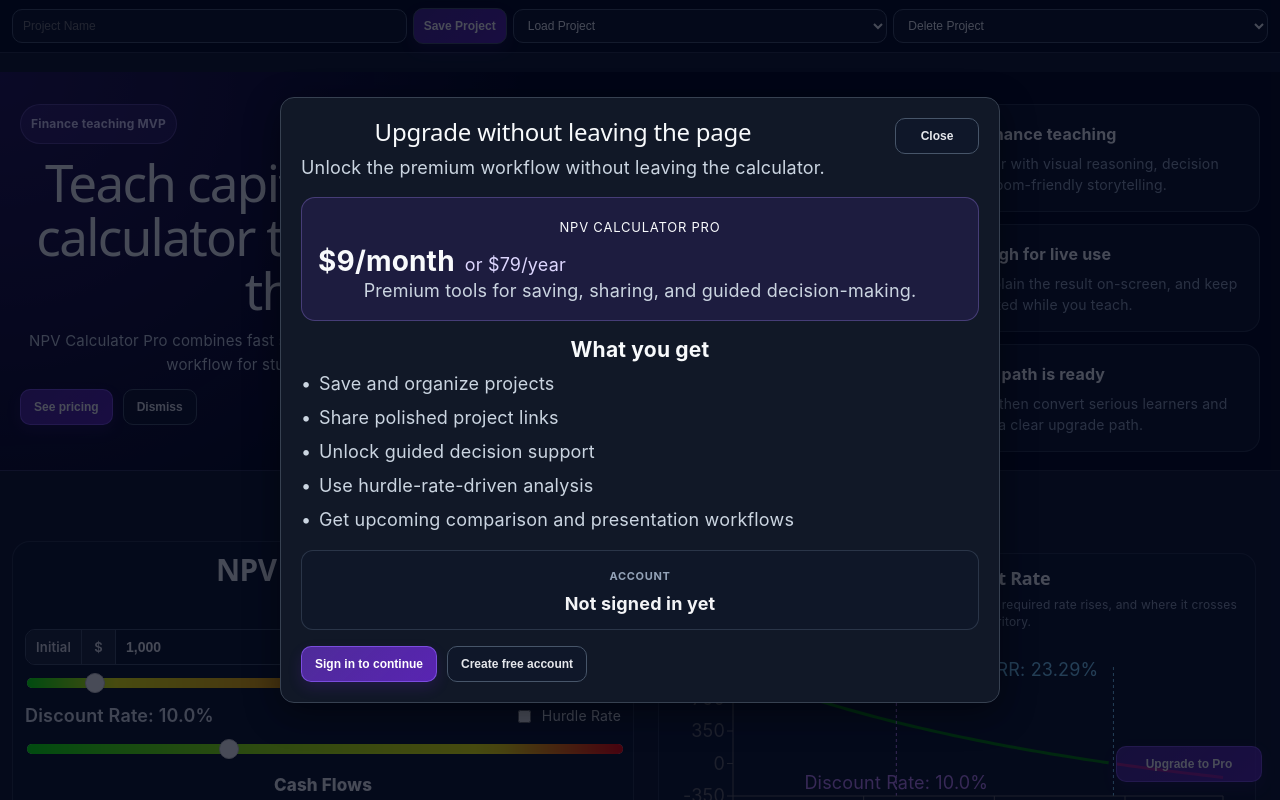
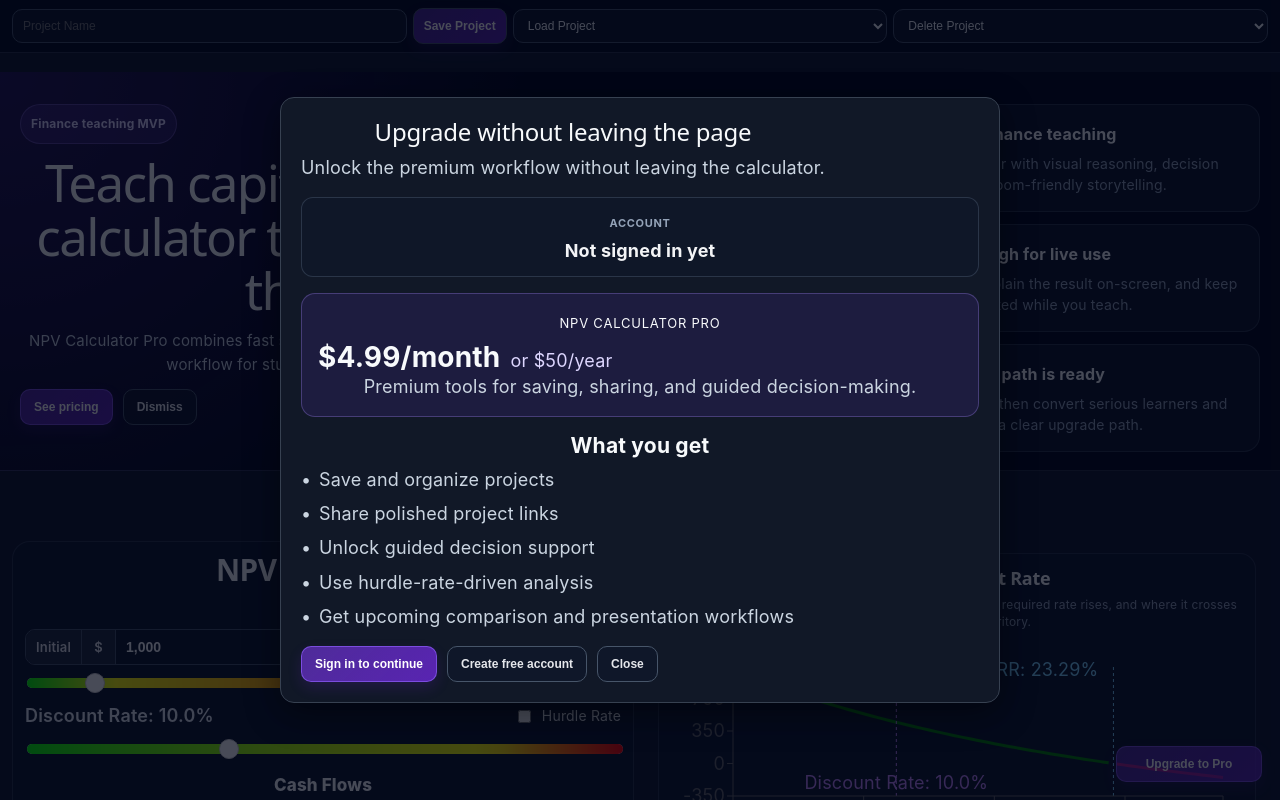
Before and after one commit to armstrma/npv-calculator, a React (Vite) app: page / in a window 1280 px wide. Both pictures are taken after a click on the button "See pricing". Shown: the top 800 px of the page. Built offline with nearby package versions, Linux system fonts and the light colour scheme.

Commit message:
Reorder upgrade modal content

```diff
--- a/src/App.jsx
+++ b/src/App.jsx
@@ -140,8 +140,8 @@ const productHighlights = [
 
 const pricingPlan = {
   name: 'NPV Calculator Pro',
-  price: '$9/month',
-  annual: '$79/year',
+  price: '$4.99/month',
+  annual: '$50/year',
   cta: 'Start checkout in app',
 };
 
@@ -212,9 +212,11 @@ const ProductModal = ({ open, onClose, title = 'Upgrade to Pro', isAuthenticated
               Unlock the premium workflow without leaving the calculator.
             </p>
           </div>
-          <button type="button" className="button-secondary upgrade-modal-close" onClick={onClose}>
-            Close
-          </button>
+        </div>
+
+        <div className="upgrade-account-state">
+          <span className="upgrade-account-label">Account</span>
+          <strong>{isAuthenticated ? userLabel : 'Not signed in yet'}</strong>
         </div>
 
         <div className="upgrade-pricing-card">
@@ -237,17 +239,15 @@ const ProductModal = ({ open, onClose, title = 'Upgrade to Pro', isAuthenticated
           </section>
         </div>
 
-        <div className="upgrade-account-state">
-          <span className="upgrade-account-label">Account</span>
-          <strong>{isAuthenticated ? userLabel : 'Not signed in yet'}</strong>
-        </div>
-
         <div className="upgrade-actions">
           <button type="button" className="button-primary" onClick={isAuthenticated ? onStartCheckout : onRequireAuth}>
             {isAuthenticated ? pricingPlan.cta : 'Sign in to continue'}
           </button>
           <button type="button" className="button-secondary" onClick={isAuthenticated ? onStartCheckout : onRequireAuth}>
             {isAuthenticated ? 'Open embedded checkout next' : 'Create free account'}
+          </button>
+          <button type="button" className="button-secondary upgrade-modal-close-bottom" onClick={onClose}>
+            Close
           </button>
         </div>
       </div>
```
